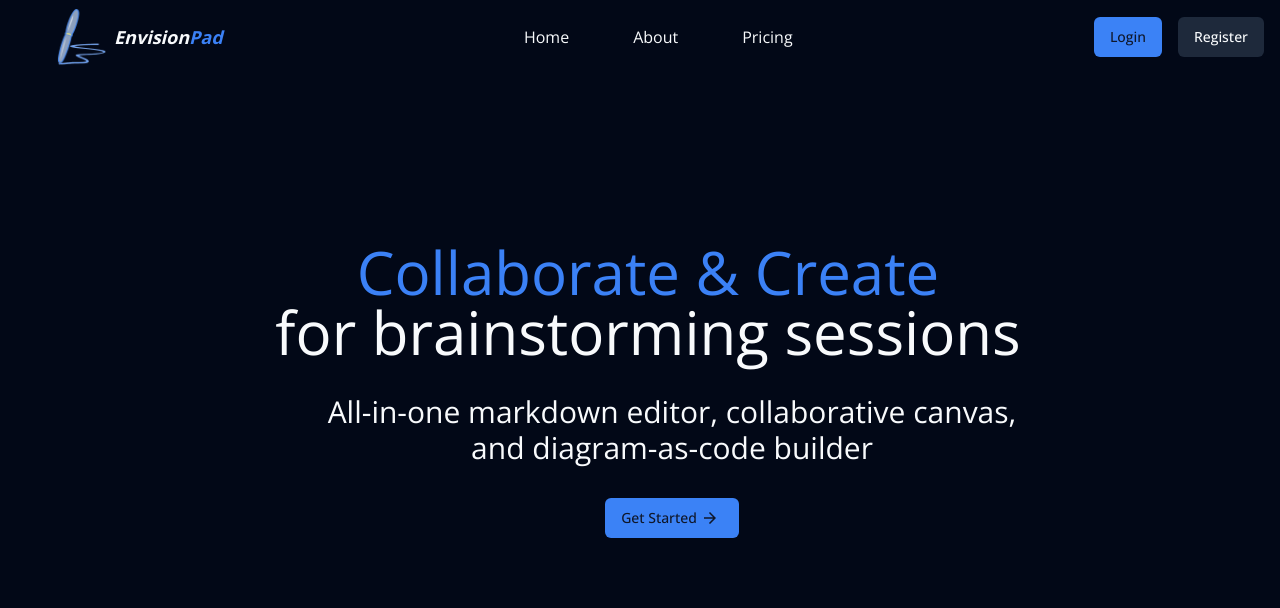
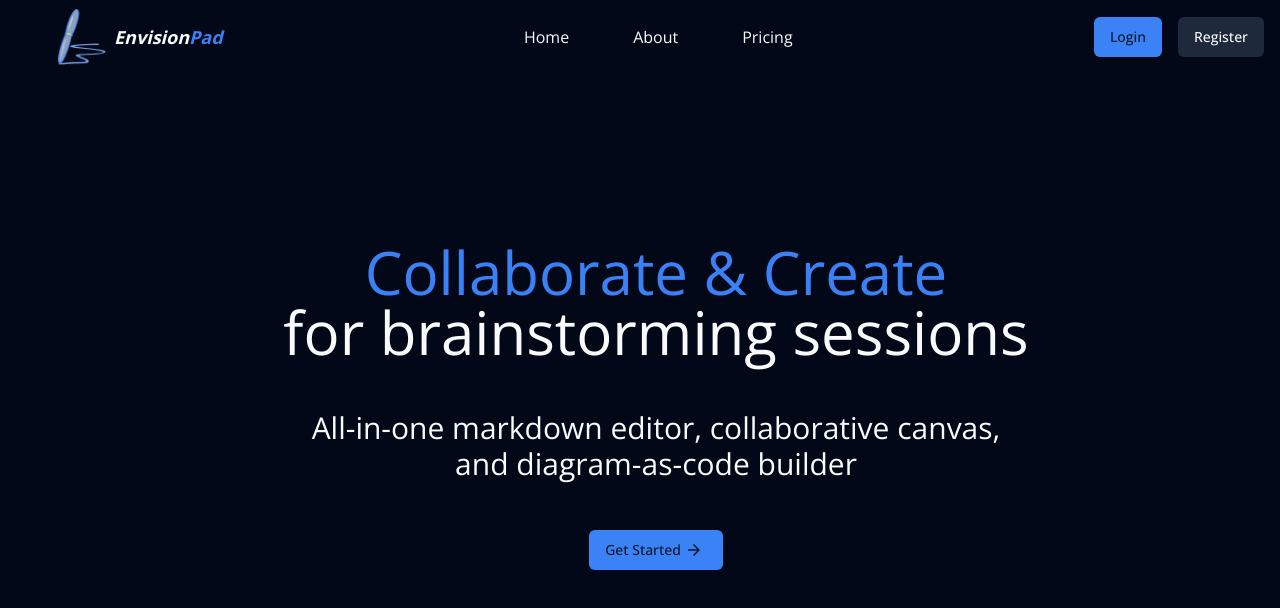
Before and after one commit to ANURAG-PATHAK/envisionpad, a Next.js app: page / in a window 1280 px wide. Shown: the top 608 px of the page. Built offline with nearby package versions, Linux system fonts and the light colour scheme.

Commit message:
chore: Update Hero component styles and layout

```diff
--- a/src/components/Hero.tsx
+++ b/src/components/Hero.tsx
@@ -2,14 +2,14 @@ import { Button } from "./ui/button"
 import { MdArrowForward } from "react-icons/md"
 export default function Hero() {
   return (
-    <div className="container mx-2 my-4 mt-44">
-      <div className="flex flex-col space-y-8 md:space-x-12">
+    <div className="container mx-4 my-4 mt-44 mb-20">
+      <div className="flex flex-col space-y-8 md:space-y-12 mx-6">
         <div className="flex flex-col items-center justify-center">
           <div className="text-4xl md:text-6xl text-[#3B81F6] text-center">Collaborate & Create</div>
           <div className="text-4xl md:text-6xl text-center">for brainstorming sessions</div>
         </div>
         <div className="flex flex-col items-center justify-center">
-          <div className="text-xl md:text-3xl text-center">All-in-one markdown editor, collaborative canvas, </div>
+          <div className="text-xl md:text-3xl text-center">All-in-one markdown editor, collaborative canvas,</div>
           <div className="text-xl md:text-3xl text-center">and diagram-as-code builder</div>
         </div>
         <div className="self-center">
```
Also changed, not shown: public/hero-bg.png (added).
